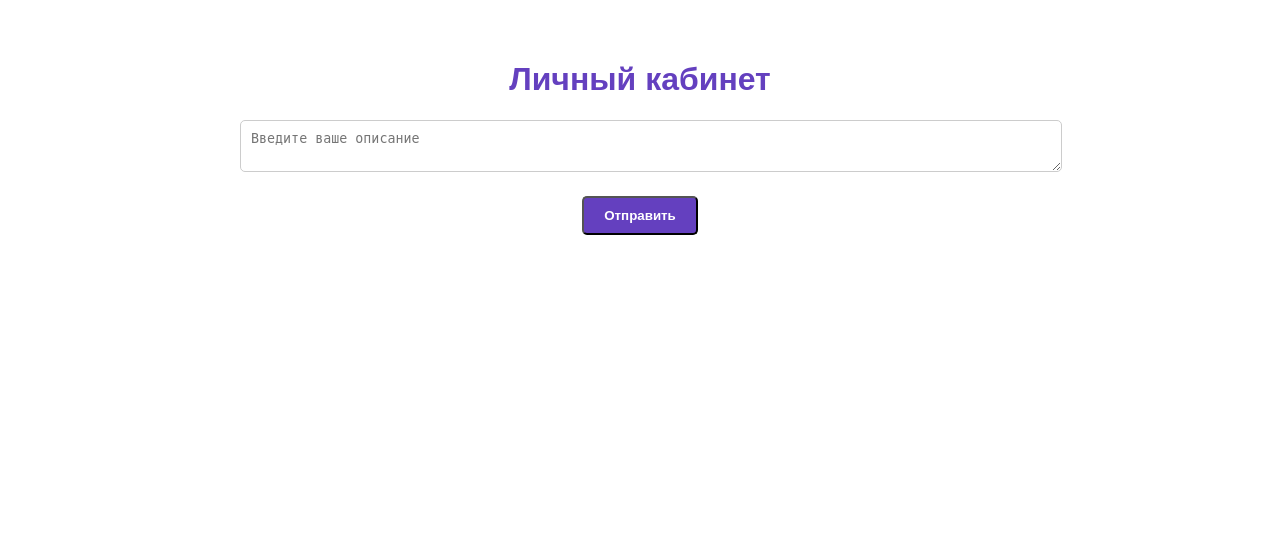
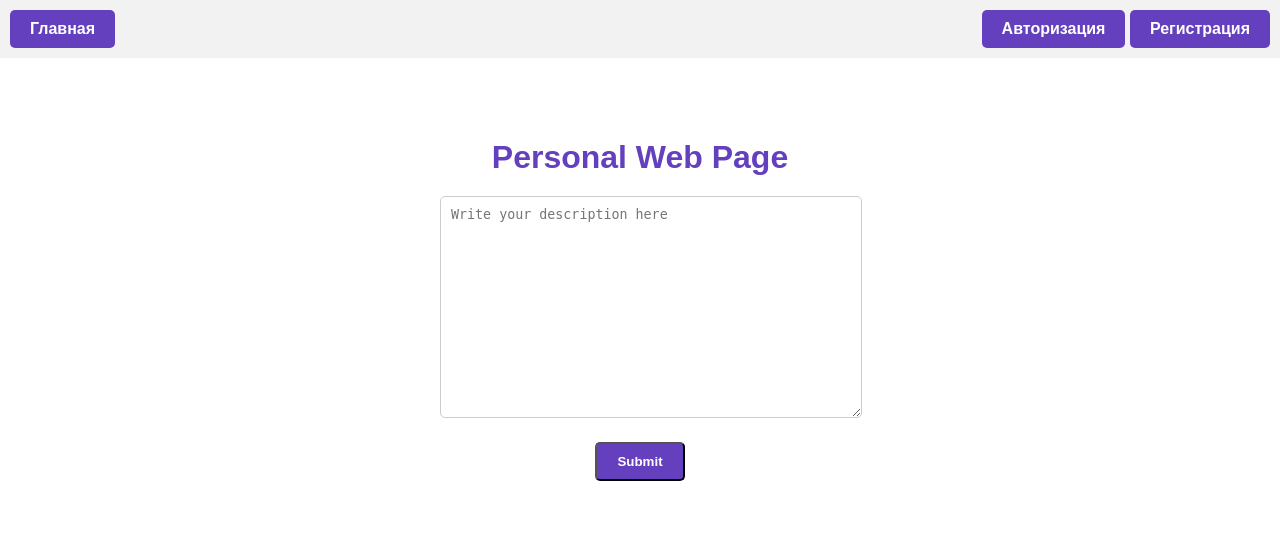
Before and after one commit to WocherZ/marketing-service-uralsib-hack, a Django app: page /personal_page in a window 1280 px wide. Shown: the top 540 px of the page. Run offline with Django 4.2, Linux system fonts and the light colour scheme.

Commit message:
Добавил кнопки в ЛК, чуть поменял размеры формы

```diff
--- a/application/templates/personal_page.html
+++ b/application/templates/personal_page.html
@@ -1,7 +1,7 @@
 <!DOCTYPE html>
 <html>
 <head>
-  <title>Личный кабинет</title>
+  <title>Personal Web Page</title>
   <style>
     body {
       background-color: white;
@@ -13,21 +13,38 @@
     }
 
     .container {
-      max-width: 800px;
+      max-width: 400px;
       margin: 0 auto;
       padding: 40px;
     }
 
     h1 {
       color: #6440bf;
+      margin-bottom: 20px;
+    }
+
+    label {
+      display: block;
+      margin-bottom: 5px;
+      text-align: left;
+      font-weight: bold;
     }
 
     textarea {
       width: 100%;
+      height: 200px; /* Adjust the height as needed */
       padding: 10px;
       border-radius: 5px;
       border: 1px solid #ccc;
       margin-bottom: 20px;
+    }
+
+    .button-container {
+      margin-bottom: 20px;
+      background-color: #f2f2f2;
+      padding: 10px;
+      display: flex;
+      justify-content: space-between;
     }
 
     .button {
@@ -45,16 +62,36 @@
       background-color: #512f9e;
     }
 
+    .button-container .button {
+      margin: 0;
+    }
+
     #output {
       margin-top: 20px;
     }
+
+    .submit-container {
+      display: flex;
+      justify-content: center;
+    }
+
   </style>
 </head>
 <body>
+  <div class="button-container">
+    <a href="{% url 'home' %}" class="button">Главная</a>
+    <div>
+      <a href="{% url 'authorization' %}" class="button">Авторизация</a>
+      <a href="{% url 'register' %}" class="button">Регистрация</a>
+    </div>
+  </div>
+
   <div class="container">
-    <h1>Личный кабинет</h1>
-    <textarea id="description" placeholder="Введите ваше описание"></textarea>
-    <button id="submitBtn" class="button">Отправить</button>
+    <h1>Personal Web Page</h1>
+    <textarea id="description" placeholder="Write your description here"></textarea>
+    <div class="submit-container">
+      <button id="submitBtn" class="button">Submit</button>
+    </div>
     <div id="output"></div>
   </div>
 
```
